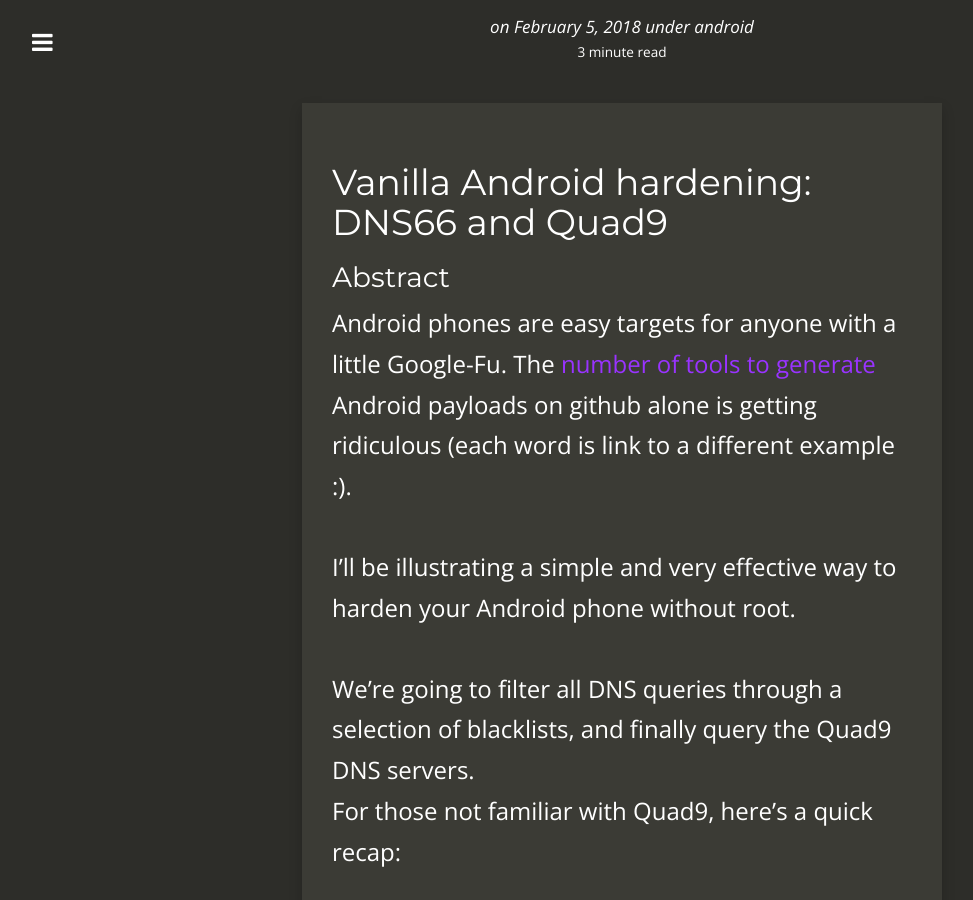
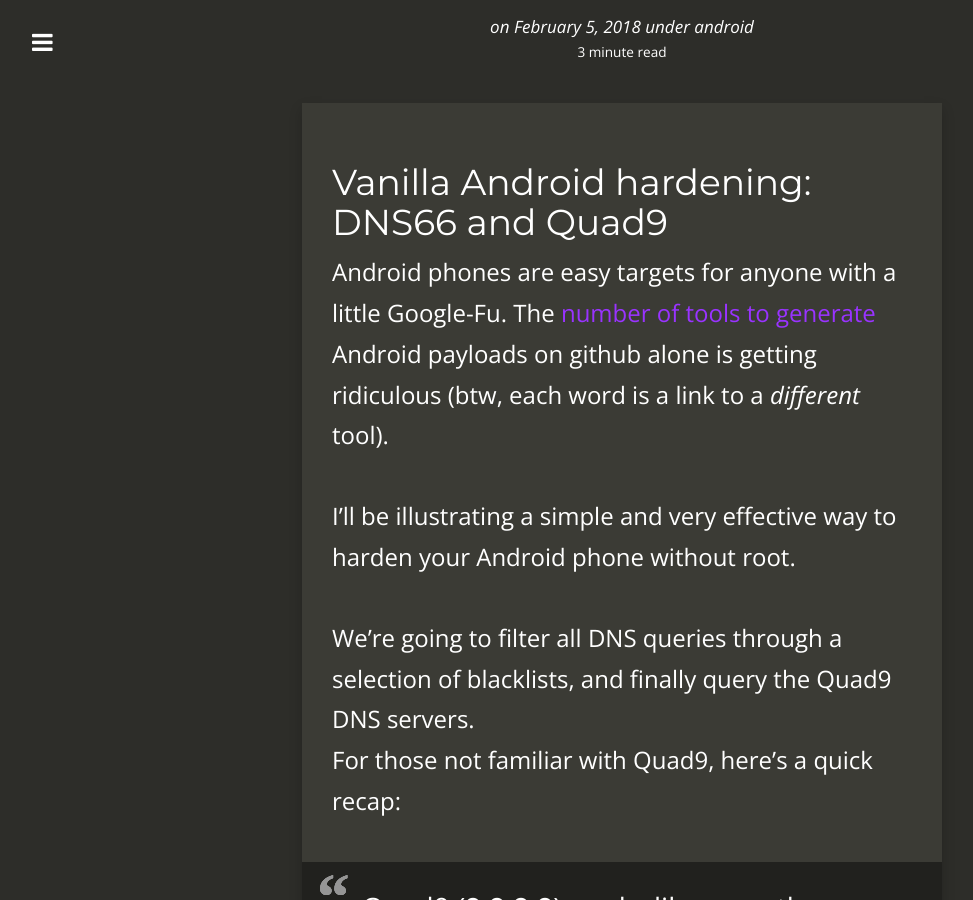
Before and after one commit to khast3x/khast3x.github.io, a Jekyll site: the page built from _posts/2018-02-05-Android-Quad9.md, in a window 1280 px wide and 900 px high, scrolled down 307 px. Shown: the whole window, without its empty margins (18-991 px from the left). Built offline with Jekyll 4.4.1, drawn with Linux system fonts in a browser that asks for light colours; nearby versions of some CDN libraries; emoji names are drawn with the system emoji font; some of the changed text lies outside the part shown.

Commit message:
ident fix 1

```diff
--- a/_posts/2018-02-05-Android-Quad9.md
+++ b/_posts/2018-02-05-Android-Quad9.md
@@ -13,8 +13,7 @@
 
 ## Vanilla Android hardening: DNS66 and Quad9
 
-### Abstract
-Android phones are easy targets for anyone with a little Google-Fu. The [number](https://github.com/AaronVigal/Metasploit-Android) [of](https://github.com/giovannicolonna/msfvenom-backdoor-android) [tools](https://github.com/AhMyth/AhMyth-Android-RAT) [to](https://github.com/Screetsec/TheFatRat) [generate](https://github.com/DoctorsHacking/Argus-RAT) Android payloads on github alone is getting ridiculous (each word is link to a different example :).
+Android phones are easy targets for anyone with a little Google-Fu. The [number](https://github.com/AaronVigal/Metasploit-Android) [of](https://github.com/giovannicolonna/msfvenom-backdoor-android) [tools](https://github.com/AhMyth/AhMyth-Android-RAT) [to](https://github.com/Screetsec/TheFatRat) [generate](https://github.com/DoctorsHacking/Argus-RAT) Android payloads on github alone is getting ridiculous (btw, each word is a link to a *different* tool).
 
 I'll be illustrating a simple and very effective way to harden your Android phone without root.
 
```
